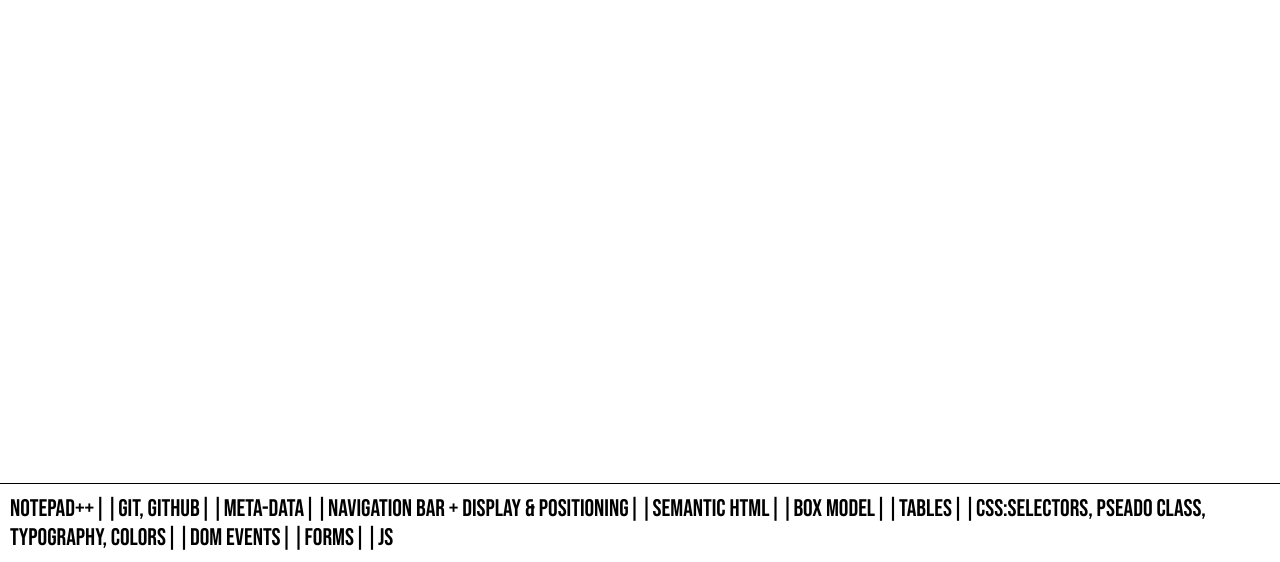
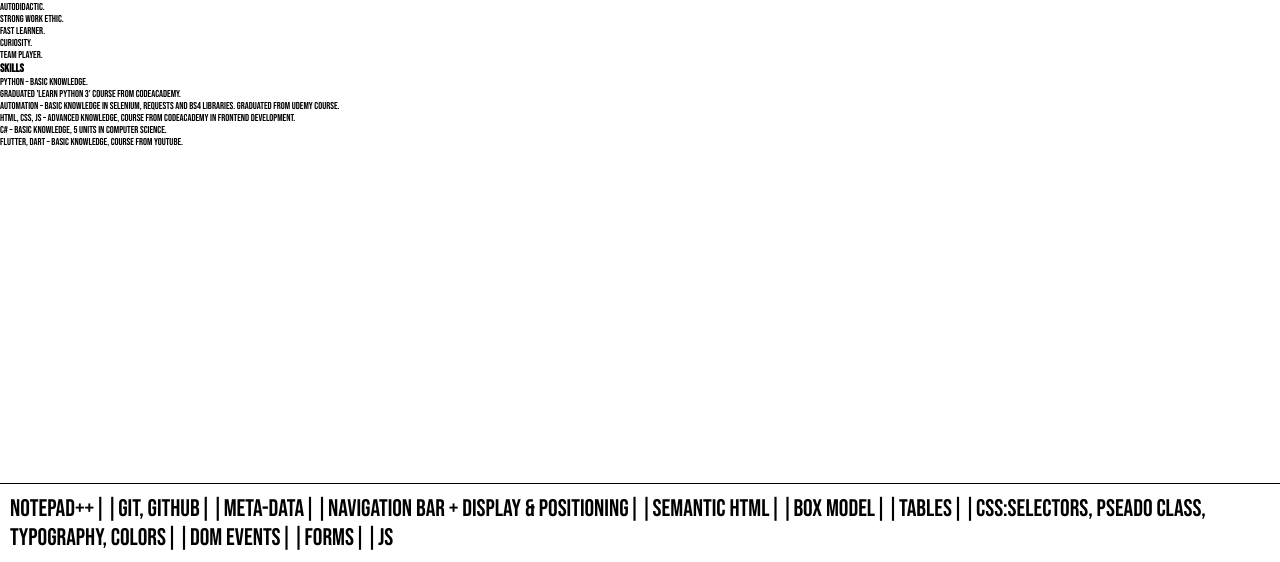
Before and after one commit to yuviwx/practice-site, a plain HTML site: page index.html in a window 1280 px wide. Shown: the part 238-800 px from the top of the page. Drawn offline with Linux system fonts and the light colour scheme; a web font is replaced by a local one.

Commit message:
aside html code

```diff
--- a/index.html
+++ b/index.html
@@ -4,6 +4,8 @@
 	<head>
 		<title>practice site</title>
 		<link rel="stylesheet" type="text/css" href="./css/style.css">
+		<link rel="stylesheet" type="text/css" href="./css/res_style.css">
+		<script src="https://kit.fontawesome.com/9a3026ded1.js" crossorigin="anonymous"></script>
 		<link rel="preconnect" href="https://fonts.googleapis.com">
 		<link rel="preconnect" href="https://fonts.gstatic.com" crossorigin>
 		<link href="https://fonts.googleapis.com/css2?family=Bebas+Neue&family=Fuzzy+Bubbles:wght@400;700&family=Lobster&display=swap" rel="stylesheet">
@@ -34,8 +36,38 @@
 		</header>
 
 		<!--main part-->
-		<main id="content">
-			<section class="section"></section>
+		<main class="content-grid">
+			<aside id="short-resume">
+				<h1>Yuval<br>Nachman</h1>
+				<section class="icons">
+					<i class="fas fa-phone-alt"> 052-4812040</i>
+					<i class="far fa-envelope"> yuviwx@gmail.com</i>
+					<i class="fab fa-linkedin"><a href="https://www.linkedin.com/in/yuval-nachman-78244a214/" target="_blank">Linkedin profile</a></i>
+					<i class="fab fa-github-square"><a href="https://github.com/yuviwx" traget="_blank">gitub page</a></i>
+				</section>
+				<section class="strengths">
+					<h3>STRENGTHS</h3>
+					<ul>
+						<li>Autodidactic.</li>
+						<li>Strong work ethic.</li>
+						<li>Fast learner.</li>
+						<li>Curiosity.</li>
+						<li>Team player.</li>
+					</ul>
+				</section>
+
+				<section class="skills">
+					<h3>SKILLS</h3>
+					<ul>
+						<li>Python – basic knowledge.<br>Graduated 'learn python 3' course from Codeacademy.</li>
+						<li>Automation – basic knowledge in selenium, requests and BS4 libraries. Graduated from Udemy course.</li>
+						<li>HTML, CSS, JS – advanced knowledge, course from Codeacademy in frontend development.</li>
+						<li>C# – basic knowledge, 5 units in computer science.</li>
+						<li>Flutter, Dart – basic knowledge, course from YouTube.</li>
+					</ul>
+				</section>
+			</aside>
+			<section class="resume"></section>
 		</main>
 
 		<footer>notepad++||git, github||meta-data||navigation bar + display & positioning||semantic html||box model||tables||css:selectors, pseado class, typography, colors||DOM events||forms||JS</footer>
```
